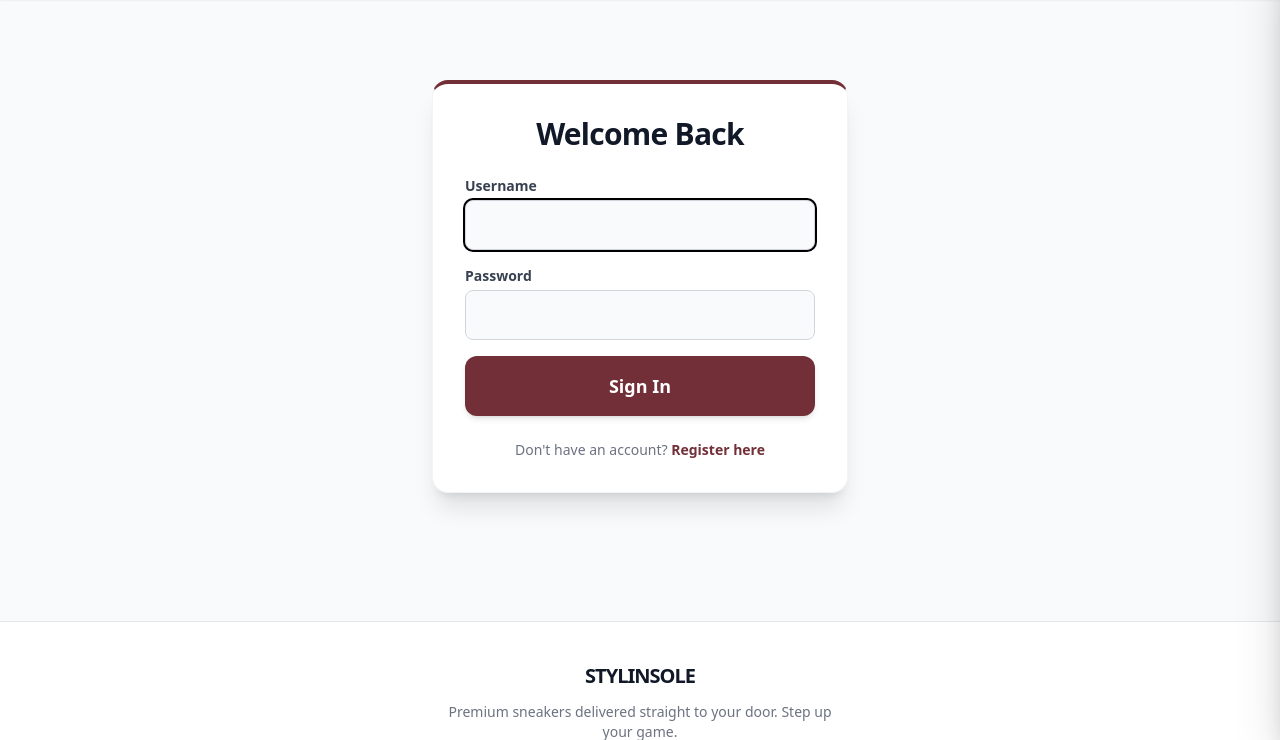
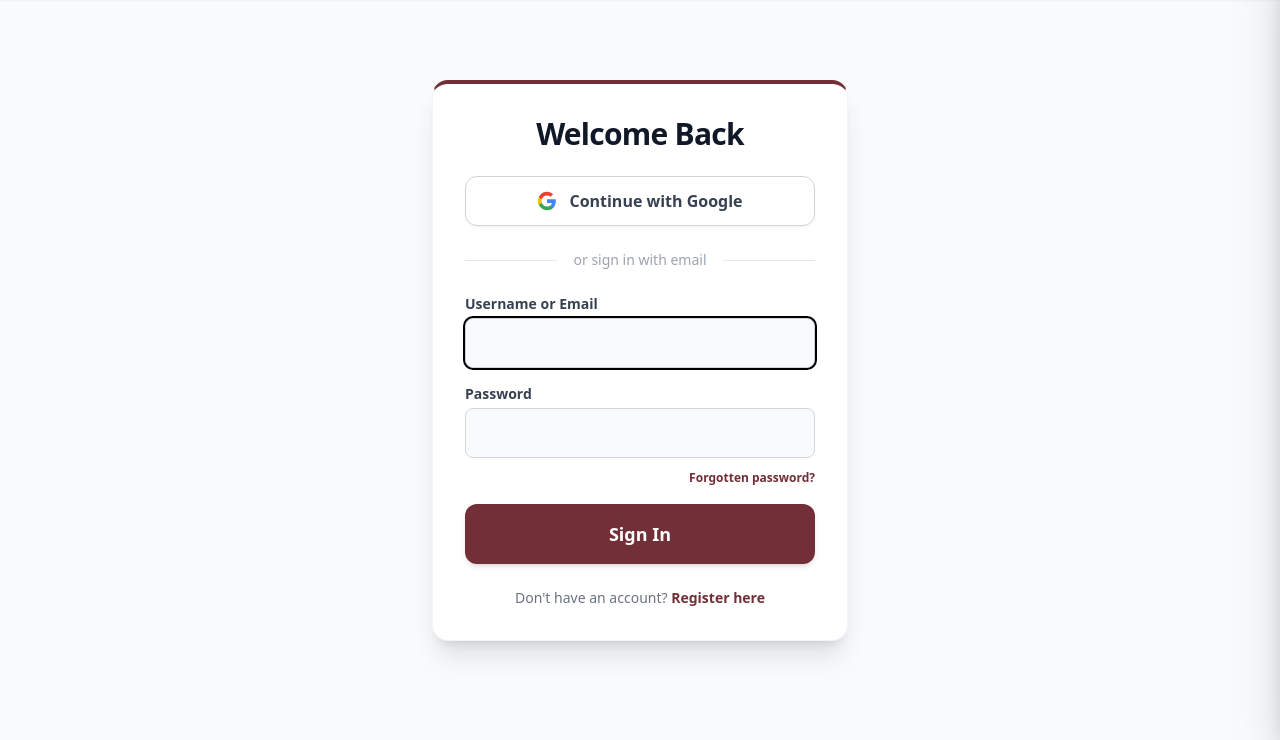
Before and after one commit to royaloba/solid-giggle, a Django app: page /accounts/login/ in a window 1280 px wide. Shown: the part 61-801 px from the top of the page. Run offline with Django 5.2, Linux system fonts and the light colour scheme; some libraries are stand-ins or nearby versions.

Commit message:
added google authentication

```diff
--- a/accounts/forms.py
+++ b/accounts/forms.py
@@ -1,11 +1,21 @@
 from django import forms
-from django.contrib.auth.forms import UserCreationForm, UserChangeForm
+from django.contrib.auth.forms import UserCreationForm, UserChangeForm, PasswordResetForm, SetPasswordForm, AuthenticationForm
 from .models import CustomUser
 
 class CustomUserCreationForm(UserCreationForm):
+    # 1. Force email to be required
+    email = forms.EmailField(required=True)
+
     class Meta(UserCreationForm.Meta):
         model = CustomUser
         fields = ('username', 'email', 'phone_number')
+
+    # 2. Force email to be totally unique in the database
+    def clean_email(self):
+        email = self.cleaned_data.get('email')
+        if CustomUser.objects.filter(email__iexact=email).exists():
+            raise forms.ValidationError("An account with this email address already exists.")
+        return email
 
     def __init__(self, *args, **kwargs):
         super().__init__(*args, **kwargs)
@@ -17,3 +27,46 @@ class CustomUserChangeForm(UserChangeForm):
     class Meta:
         model = CustomUser
         fields = ('username', 'email', 'phone_number', 'address', 'state')
+
+# 3. NEW: Custom Login form to change the label to "Username or Email"
+class CustomAuthenticationForm(AuthenticationForm):
+    username = forms.CharField(label="Username or Email", widget=forms.TextInput(attrs={'autofocus': True}))
+
+    def __init__(self, *args, **kwargs):
+        super().__init__(*args, **kwargs)
+        for field in self.fields.values():
+            field.widget.attrs['class'] = 'w-full px-4 py-3 border border-gray-300 rounded-lg bg-gray-50 focus:ring-2 focus:ring-black outline-none transition'
+
+# ... (Keep your StyledPasswordResetForm and StyledSetPasswordForm down here) ...
+
+
+class StyledPasswordResetForm(PasswordResetForm):
+    def __init__(self, *args, **kwargs):
+        super().__init__(*args, **kwargs)
+        # Style the email input field
+        self.fields['email'].widget.attrs.update({
+            'class': 'w-full px-4 py-3 rounded-xl border border-gray-300 focus:ring-2 focus:ring-wine focus:border-wine outline-none transition-all',
+            'placeholder': 'Enter your email address'
+        })
+
+    def get_users(self, email):
+        """
+        Override default behavior to strictly prevent staff and superusers
+        from utilizing the public password reset form.
+        """
+        active_users = CustomUser.objects.filter(
+            email__iexact=email,
+            is_active=True,
+            is_staff=False,       # Blocks the Site Owner
+            is_superuser=False    # Blocks the Developer
+        )
+        return (u for u in active_users if u.has_usable_password())
+
+class StyledSetPasswordForm(SetPasswordForm):
+    def __init__(self, *args, **kwargs):
+        super().__init__(*args, **kwargs)
+        # Style the new password and confirm password fields
+        for field in self.fields.values():
+            field.widget.attrs.update({
+                'class': 'w-full px-4 py-3 rounded-xl border border-gray-300 focus:ring-2 focus:ring-wine focus:border-wine outline-none transition-all'
+            })
--- a/accounts/templates/accounts/login.html
+++ b/accounts/templates/accounts/login.html
@@ -1,28 +1,64 @@
 {% extends 'base.html' %}
+{% load socialaccount %}
 {% block content %}
 <div class="container mx-auto px-4 py-20 max-w-md">
     <div class="bg-white p-8 rounded-2xl shadow-xl border border-gray-100 border-t-4 border-t-wine">
         <h1 class="text-3xl font-extrabold text-gray-900 mb-6 text-center tracking-tight">Welcome Back</h1>
+
+        <!-- Google Sign In Button -->
+        <a href="{% provider_login_url 'google' %}?next=/"
+            class="w-full flex items-center justify-center gap-3 py-3 border border-gray-300 rounded-xl hover:bg-gray-50 transition-all shadow-sm mb-6">
+            <svg class="w-5 h-5" viewBox="0 0 24 24">
+                <path fill="#4285F4"
+                    d="M22.56 12.25c0-.78-.07-1.53-.2-2.25H12v4.26h5.92c-.26 1.37-1.04 2.53-2.21 3.31v2.77h3.57c2.08-1.92 3.28-4.74 3.28-8.09z" />
+                <path fill="#34A853"
+                    d="M12 23c2.97 0 5.46-.98 7.28-2.66l-3.57-2.77c-.98.66-2.23 1.06-3.71 1.06-2.86 0-5.29-1.93-6.16-4.53H2.18v2.84C3.99 20.53 7.7 23 12 23z" />
+                <path fill="#FBBC05"
+                    d="M5.84 14.09c-.22-.66-.35-1.36-.35-2.09s.13-1.43.35-2.09V7.07H2.18C1.43 8.55 1 10.22 1 12s.43 3.45 1.18 4.93l2.85-2.22.81-.62z" />
+                <path fill="#EA4335"
+                    d="M12 5.38c1.62 0 3.06.56 4.21 1.64l3.15-3.15C17.45 2.09 14.97 1 12 1 7.7 1 3.99 3.47 2.18 7.07l3.66 2.84c.87-2.6 3.3-4.53 6.16-4.53z" />
+            </svg>
+            <span class="font-bold text-gray-700">Continue with Google</span>
+        </a>
+
+        <div class="relative flex items-center mb-6">
+            <div class="flex-grow border-t border-gray-200"></div>
+            <span class="flex-shrink-0 mx-4 text-gray-400 text-sm">or sign in with email</span>
+            <div class="flex-grow border-t border-gray-200"></div>
+        </div>
 
         <form method="POST" class="space-y-4">
             {% csrf_token %}
             {{ form.non_field_errors }}
 
             {% for field in form %}
-                <div>
-                    <label class="block text-sm font-bold text-gray-700 mb-1">{{ field.label }}</label>
-                    {{ field }}
-                    <span class="text-xs text-red-500">{{ field.errors }}</span>
+            <div>
+                <label class="block text-sm font-bold text-gray-700 mb-1">{{ field.label }}</label>
+                {{ field }}
+                <span class="text-xs text-red-500">{{ field.errors }}</span>
+
+                <!-- Injected directly below the password input -->
+                {% if field.name == 'password' %}
+                <div class="text-right mt-1.5">
+                    <a href="{% url 'accounts:password_reset' %}"
+                        class="text-xs font-semibold text-wine hover:text-[#5a252b] hover:underline transition-colors">
+                        Forgotten password?
+                    </a>
                 </div>
+                {% endif %}
+            </div>
             {% endfor %}
 
-            <button type="submit" class="w-full py-4 bg-wine text-white font-bold rounded-xl hover:bg-[#5a252b] transition-all shadow-md hover:shadow-lg mt-6 text-lg">
+            <button type="submit"
+                class="w-full py-4 bg-wine text-white font-bold rounded-xl hover:bg-[#5a252b] transition-all shadow-md hover:shadow-lg mt-6 text-lg">
                 Sign In
             </button>
         </form>
 
+        <!-- Untouched: Register link remains as requested -->
         <p class="text-center text-sm text-gray-500 mt-6">
-            Don't have an account? <a href="{% url 'accounts:register' %}" class="text-wine font-bold hover:text-[#5a252b] hover:underline transition-colors">Register here</a>
+            Don't have an account? <a href="{% url 'accounts:register' %}"
+                class="text-wine font-bold hover:text-[#5a252b] hover:underline transition-colors">Register here</a>
         </p>
     </div>
 </div>
--- /dev/null
+++ b/accounts/templates/accounts/password_reset_subject.txt
@@ -0,0 +1 @@
+Stylinsole - Password Reset Request
--- a/accounts/urls.py
+++ b/accounts/urls.py
@@ -1,5 +1,7 @@
-from django.urls import path
+from django.urls import path, reverse_lazy
+from django.contrib.auth import views as auth_views
 from . import views
+from .forms import StyledPasswordResetForm, StyledSetPasswordForm
 
 app_name = 'accounts'
 
@@ -9,4 +11,39 @@ urlpatterns = [
     path('logout/', views.logout_view, name='logout'),
     path('profile/', views.account_profile_view, name='profile'),
     path('download-orders/', views.download_orders_csv, name='download_orders'),
+
+   path(
+        'password-reset/',
+        auth_views.PasswordResetView.as_view(
+            template_name='accounts/password_reset_form.html',
+            email_template_name='accounts/password_reset_email.html',
+            subject_template_name='accounts/password_reset_subject.txt',
+            success_url=reverse_lazy('accounts:password_reset_done'),
+            form_class=StyledPasswordResetForm,  # ADDED STYLED FORM
+        ),
+        name='password_reset',
+    ),
+    path(
+        'password-reset/done/',
+        auth_views.PasswordResetDoneView.as_view(
+            template_name='accounts/password_reset_done.html'
+        ),
+        name='password_reset_done',
+    ),
+    path(
+        'password-reset-confirm/<uidb64>/<token>/',
+        auth_views.PasswordResetConfirmView.as_view(
+            template_name='accounts/password_reset_confirm.html',
+            success_url=reverse_lazy('accounts:password_reset_complete'),
+            form_class=StyledSetPasswordForm,    # ADDED STYLED FORM
+        ),
+        name='password_reset_confirm',
+    ),
+    path(
+        'password-reset-complete/',
+        auth_views.PasswordResetCompleteView.as_view(
+            template_name='accounts/password_reset_complete.html'
+        ),
+        name='password_reset_complete',
+    ),
 ]
--- a/accounts/views.py
+++ b/accounts/views.py
@@ -10,6 +10,7 @@ from django.http import HttpResponse
 import csv
 from orders.models import Order
 from cart.cart import Cart
+from .forms import CustomUserCreationForm, CustomAuthenticationForm
 
 
 def register_view(request):
@@ -27,7 +28,8 @@ def register_view(request):
 
 def login_view(request):
     if request.method == 'POST':
-        form = AuthenticationForm(data=request.POST)
+        # Note: Authentication forms take `request` as the first argument
+        form = CustomAuthenticationForm(request, data=request.POST)
         if form.is_valid():
             user = form.get_user()
             login(request, user)
@@ -38,7 +40,6 @@ def login_view(request):
 
             # --- TIER 2: STORE MANAGER / NON-TECHNICAL STAFF ---
             elif user.is_staff:
-                # Routes them to the custom dashboard we built
                 return redirect('store:dashboard')
 
             # --- TIER 3: REGULAR CUSTOMERS ---
@@ -47,10 +48,7 @@ def login_view(request):
                 next_url = request.GET.get('next', 'store:home')
                 return redirect(next_url)
     else:
-        form = AuthenticationForm()
-
-    for field in form.fields.values():
-        field.widget.attrs['class'] = 'w-full px-4 py-3 border border-gray-300 rounded-lg bg-gray-50 focus:ring-2 focus:ring-black outline-none transition'
+        form = CustomAuthenticationForm()
 
     return render(request, 'accounts/login.html', {'form': form})
 
--- a/config/urls.py
+++ b/config/urls.py
@@ -15,6 +15,7 @@ urlpatterns = [
     path('cart/', include('cart.urls', namespace='cart')),
     path('orders/', include('orders.urls', namespace='orders')),
     path('accounts/', include('accounts.urls', namespace='accounts')),
+    path('accounts/', include('allauth.urls')),
 ]
 
 if settings.DEBUG:
```
Also changed, not shown: accounts/templates/accounts/password_reset_complete.html (added, +15 -0 lines), accounts/templates/accounts/password_reset_confirm.html (added, +32 -0 lines), accounts/templates/accounts/password_reset_done.html (added, +15 -0 lines), accounts/templates/accounts/password_reset_email.html (added, +11 -0 lines), accounts/templates/accounts/password_reset_form.html (added, +27 -0 lines), config/settings.py (+49 -0 lines).
